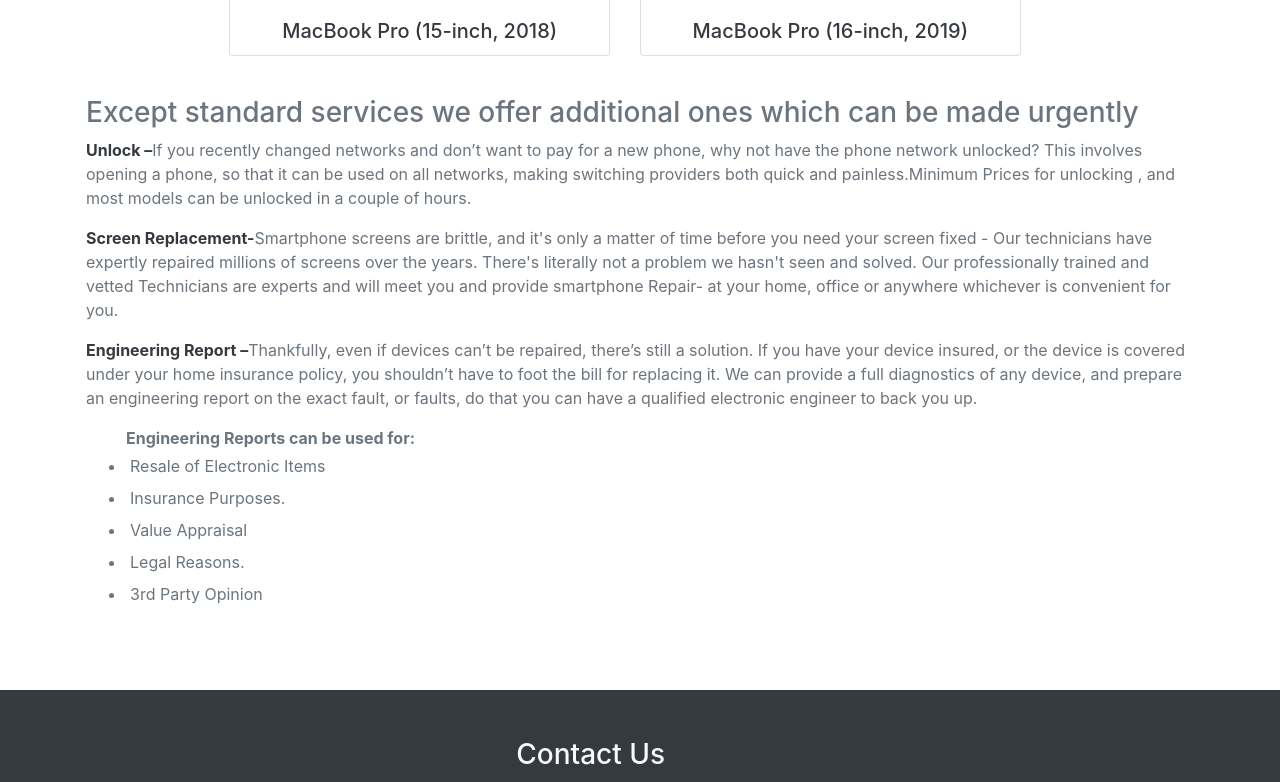
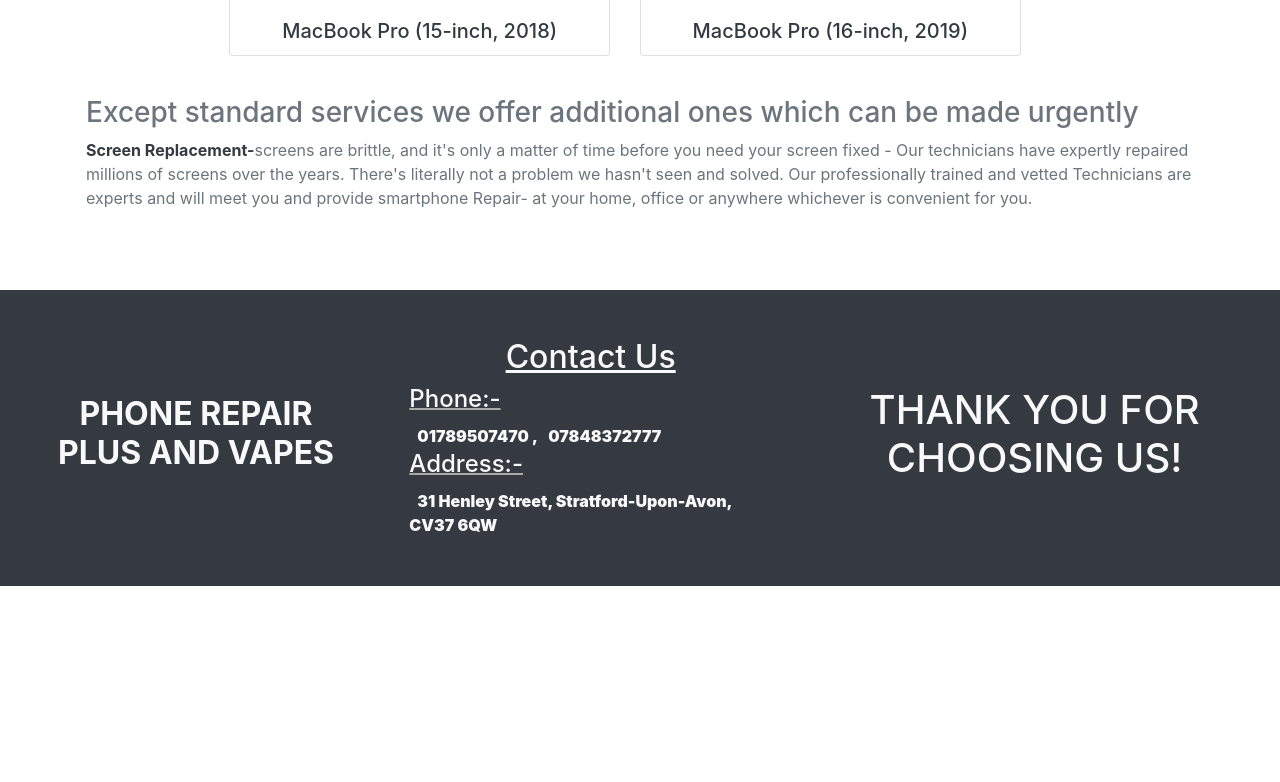
Before and after one commit to phonerepairplus11/repairPlus, a React (Create React App) app: page /Macbook in a window 1280 px wide. Shown: the part 1480-2262 px from the top of the page. After the commit the page ends 2066 px from the top, so only its background shows below. Built offline with nearby package versions, Linux system fonts and the light colour scheme.

Commit message:
engineering report removed

```diff
--- a/src/Components/Android.js
+++ b/src/Components/Android.js
@@ -57,29 +57,6 @@
                         provide smartphone Repair- at your home, office or
                         anywhere whichever is convenient for you.{" "}
                     </p>
-                    <p>
-                        <span className="text-dark font-weight-bold">
-                            Engineering Report –
-                        </span>
-                        Thankfully, even if devices can’t be repaired, there’s
-                        still a solution. If you have your device insured, or
-                        the device is covered under your home insurance policy,
-                        you shouldn’t have to foot the bill for replacing it. We
-                        can provide a full diagnostics of any device, and
-                        prepare an engineering report on the exact fault, or
-                        faults, do that you can have a qualified electronic
-                        engineer to back you up.
-                    </p>
-                    <ul>
-                        <span className="font-weight-bold">
-                            Engineering Reports can be used for:
-                        </span>
-                        <li className="p-1">Resale of Electronic Items</li>
-                        <li className="p-1">Insurance Purposes.</li>
-                        <li className="p-1">Value Appraisal</li>
-                        <li className="p-1">Legal Reasons.</li>
-                        <li className="p-1">3rd Party Opinion</li>
-                    </ul>
                 </Row>
             </Container>
         </>
--- a/src/Components/Footer.js
+++ b/src/Components/Footer.js
@@ -20,7 +20,12 @@
                         className="Footerlist"
                         style={{ fontWeight: "bolder" }}
                     >
-                        <h3 className="text-center">Contact Us</h3>
+                        <h2
+                            className="text-center"
+                            style={{ textDecoration: "underline" }}
+                        >
+                            Contact Us
+                        </h2>
 
                         <table id="footerContact">
                             <tbody>
--- a/src/Components/Ipad.js
+++ b/src/Components/Ipad.js
@@ -66,29 +66,6 @@
                         provide smartphone Repair- at your home, office or
                         anywhere whichever is convenient for you.{" "}
                     </p>
-                    <p>
-                        <span className="text-dark font-weight-bold">
-                            Engineering Report –
-                        </span>
-                        Thankfully, even if devices can’t be repaired, there’s
-                        still a solution. If you have your device insured, or
-                        the device is covered under your home insurance policy,
-                        you shouldn’t have to foot the bill for replacing it. We
-                        can provide a full diagnostics of any device, and
-                        prepare an engineering report on the exact fault, or
-                        faults, do that you can have a qualified electronic
-                        engineer to back you up.
-                    </p>
-                    <ul>
-                        <span className="font-weight-bold">
-                            Engineering Reports can be used for:
-                        </span>
-                        <li className="p-1">Resale of Electronic Items</li>
-                        <li className="p-1">Insurance Purposes.</li>
-                        <li className="p-1">Value Appraisal</li>
-                        <li className="p-1">Legal Reasons.</li>
-                        <li className="p-1">3rd Party Opinion</li>
-                    </ul>
                 </Row>
             </Container>
         </>
--- a/src/Components/Iphone.js
+++ b/src/Components/Iphone.js
@@ -65,29 +65,6 @@
                         provide smartphone Repair- at your home, office or
                         anywhere whichever is convenient for you.{" "}
                     </p>
-                    <p>
-                        <span className="text-dark font-weight-bold">
-                            Engineering Report –
-                        </span>
-                        Thankfully, even if devices can’t be repaired, there’s
-                        still a solution. If you have your device insured, or
-                        the device is covered under your home insurance policy,
-                        you shouldn’t have to foot the bill for replacing it. We
-                        can provide a full diagnostics of any device, and
-                        prepare an engineering report on the exact fault, or
-                        faults, do that you can have a qualified electronic
-                        engineer to back you up.
-                    </p>
-                    <ul>
-                        <span className="font-weight-bold">
-                            Engineering Reports can be used for:
-                        </span>
-                        <li className="p-1">Resale of Electronic Items</li>
-                        <li className="p-1">Insurance Purposes.</li>
-                        <li className="p-1">Value Appraisal</li>
-                        <li className="p-1">Legal Reasons.</li>
-                        <li className="p-1">3rd Party Opinion</li>
-                    </ul>
                 </Row>
             </Container>
         </>
--- a/src/Components/MacBook.js
+++ b/src/Components/MacBook.js
@@ -40,53 +40,20 @@
                         Except standard services we offer additional ones which
                         can be made urgently
                     </h3>
-                    <p>
-                        <span className="text-dark font-weight-bold">
-                            Unlock –
-                        </span>
-                        If you recently changed networks and don’t want to pay
-                        for a new phone, why not have the phone network
-                        unlocked? This involves opening a phone, so that it can
-                        be used on all networks, making switching providers both
-                        quick and painless.Minimum Prices for unlocking , and
-                        most models can be unlocked in a couple of hours.
-                    </p>
+
                     <p>
                         <span className="text-dark font-weight-bold">
                             Screen Replacement-
                         </span>
-                        Smartphone screens are brittle, and it's only a matter
-                        of time before you need your screen fixed - Our
-                        technicians have expertly repaired millions of screens
-                        over the years. There's literally not a problem we
-                        hasn't seen and solved. Our professionally trained and
-                        vetted Technicians are experts and will meet you and
-                        provide smartphone Repair- at your home, office or
-                        anywhere whichever is convenient for you.{" "}
+                        screens are brittle, and it's only a matter of time
+                        before you need your screen fixed - Our technicians have
+                        expertly repaired millions of screens over the years.
+                        There's literally not a problem we hasn't seen and
+                        solved. Our professionally trained and vetted
+                        Technicians are experts and will meet you and provide
+                        smartphone Repair- at your home, office or anywhere
+                        whichever is convenient for you.{" "}
                     </p>
-                    <p>
-                        <span className="text-dark font-weight-bold">
-                            Engineering Report –
-                        </span>
-                        Thankfully, even if devices can’t be repaired, there’s
-                        still a solution. If you have your device insured, or
-                        the device is covered under your home insurance policy,
-                        you shouldn’t have to foot the bill for replacing it. We
-                        can provide a full diagnostics of any device, and
-                        prepare an engineering report on the exact fault, or
-                        faults, do that you can have a qualified electronic
-                        engineer to back you up.
-                    </p>
-                    <ul>
-                        <span className="font-weight-bold">
-                            Engineering Reports can be used for:
-                        </span>
-                        <li className="p-1">Resale of Electronic Items</li>
-                        <li className="p-1">Insurance Purposes.</li>
-                        <li className="p-1">Value Appraisal</li>
-                        <li className="p-1">Legal Reasons.</li>
-                        <li className="p-1">3rd Party Opinion</li>
-                    </ul>
                 </Row>
             </Container>
         </>
```
Also changed, not shown: 1 other file (tests, documents, lock files or other folders).
